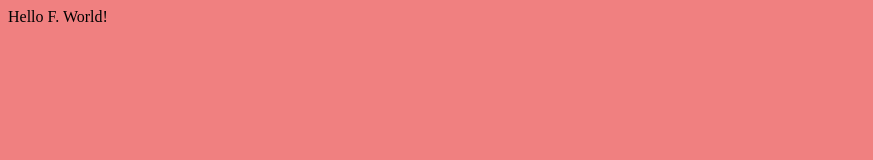
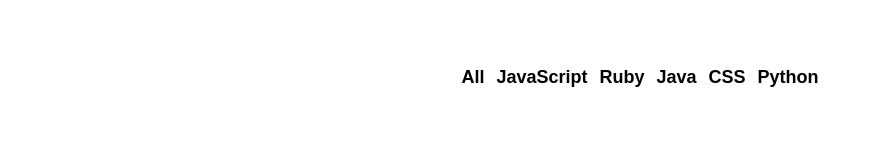
Before and after one commit to dekisr/uidotdevcourses, a React app in the folder github-battle/: page / in a window 1280 px wide. Shown: the whole page, without its empty margins (0-873 px from the left). Built offline with nearby package versions, Linux system fonts and the light colour scheme.

Commit message:
Update github-battle - Popular Navbar

```diff
--- /dev/null
+++ b/github-battle/app/components/Popular.js
@@ -0,0 +1,16 @@
+import React from 'react'
+
+export default class Popular extends React.Component {
+  render() {
+    const languages = ['All', 'JavaScript', 'Ruby', 'Java', 'CSS', 'Python']
+    return (
+      <ul className="flex-center">
+        {languages.map((language) => (
+          <li key={language}>
+            <button className="btn-clear nav-link">{language}</button>
+          </li>
+        ))}
+      </ul>
+    )
+  }
+}
--- a/github-battle/app/index.css
+++ b/github-battle/app/index.css
@@ -1,3 +1,44 @@
+html,
+body,
+#app {
+  margin: 0;
+  height: 100%;
+  width: 100%;
+}
+
 body {
-  background: lightcoral;
+  font-family: -apple-system, BlinkMacSystemFont, Segoe UI, Roboto, Oxygen-Sans,
+    Ubuntu, Cantarell, Helvetica Neue, sans-serif;
 }
+
+ul {
+  padding: 0;
+}
+
+li {
+  list-style-type: none;
+}
+
+.container {
+  max-width: 1200px;
+  margin: 0 auto;
+  padding: 50px;
+}
+
+.flex-center {
+  display: flex;
+  justify-content: center;
+  align-items: center;
+}
+
+.btn-clear {
+  border: none;
+  background: transparent;
+}
+
+.nav-link {
+  font-size: 18px;
+  font-weight: bold;
+  text-decoration: none;
+  color: inherit;
+}
--- a/github-battle/app/index.js
+++ b/github-battle/app/index.js
@@ -1,6 +1,7 @@
 import React from 'react'
 import ReactDOM from 'react-dom'
 import './index.css'
+import Popular from './components/Popular'
 
 // Component
 // State
@@ -9,11 +10,12 @@
 
 export default class App extends React.Component {
   render() {
-    return <div>Hello F. World!</div>
+    return (
+      <div className="container">
+        <Popular />
+      </div>
+    )
   }
 }
 
-ReactDOM.render(
-  <App />,
-  document.getElementById('app')
-)
+ReactDOM.render(<App />, document.getElementById('app'))
```
